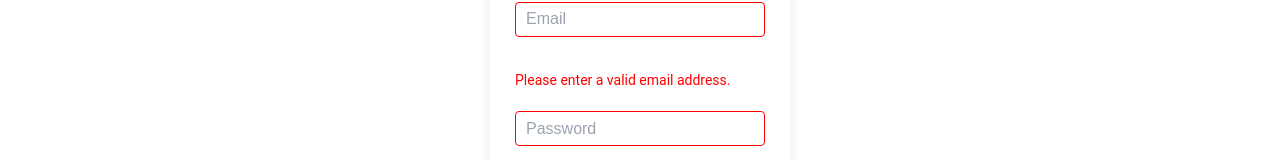
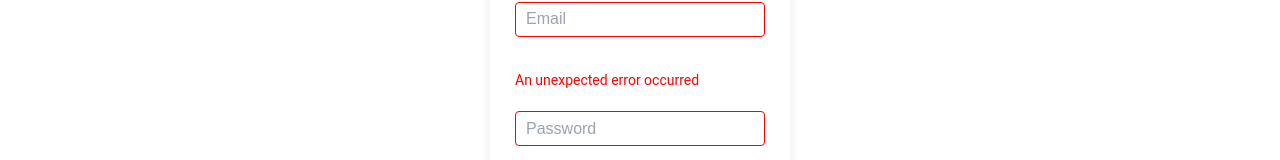
Before and after one commit to CodroidHubPrivateLimited/Phoenix-mern-app, a React (Create React App) app in the folder client/: page /admin-login in a window 1280 px wide. Both pictures are taken after a click on the button "Log in now". Shown: the part 309-469 px from the top of the page. Built offline with nearby package versions, Linux system fonts and the light colour scheme; no server answers.

Commit message:
added login error

```diff
--- a/client/src/compoents/admin/forms/login.js
+++ b/client/src/compoents/admin/forms/login.js
@@ -2,11 +2,15 @@ import React, { useState } from 'react';
 import axios from 'axios';
 import './login.css';
 import NavBar from '../../users/navigation/navbar';
+import { useNavigate } from 'react-router-dom';
 
 function AdminLogin() {
     const [email, setEmail] = useState('');
     const [password, setPassword] = useState('');
     const [error, setError] = useState('');
+    const [success, setSuccess] = useState('');
+
+    const navigate = useNavigate();
 
     const handleSubmit = async () => {
         try {
@@ -14,9 +18,14 @@ function AdminLogin() {
                 email,
                 password
             });
-            // Handle successful login here
+            setSuccess('Logged in successfully');
+            setError('');
+            setTimeout(() => {
+                navigate('/'); // Adjust the path as per your route setup
+            }, 2000);
         } catch (error) {
-            // Check if error response exists and set error message
+            setSuccess('');
+
             if (error.response && error.response.data) {
                 setError(error.response.data.message);
             } else {
@@ -26,7 +35,7 @@ function AdminLogin() {
     };
 
     return (
-        <body className='outer-container'>
+        <div className='outer-container'>
             <div className='login-container'>
                 <label>Log in</label>
                 <div className='inputs'>
@@ -37,7 +46,7 @@ function AdminLogin() {
                         type='email'
                         className={error ? 'error' : ''}
                     />
-                    {error && <span className='error-message'>Please enter a valid email address.</span>}
+                    {error && !success && <span className='error-message'>{error}</span>}
                     <input
                         value={password}
                         onChange={(e) => setPassword(e.target.value)}
@@ -62,8 +71,9 @@ function AdminLogin() {
                     <p className='link-text'>Forgot password</p>
                 </div>
                 {error && <div className='error-message'>{error}</div>}
+                {success && <div className='success-message'>{success}</div>}
             </div>
-        </body>
+        </div>
     );
 }
 
```
